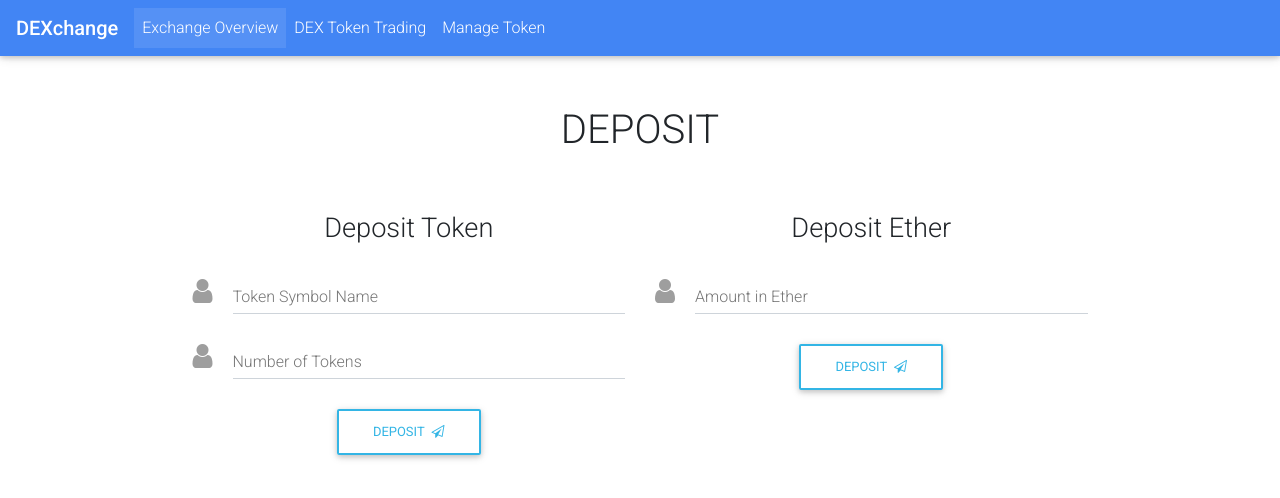
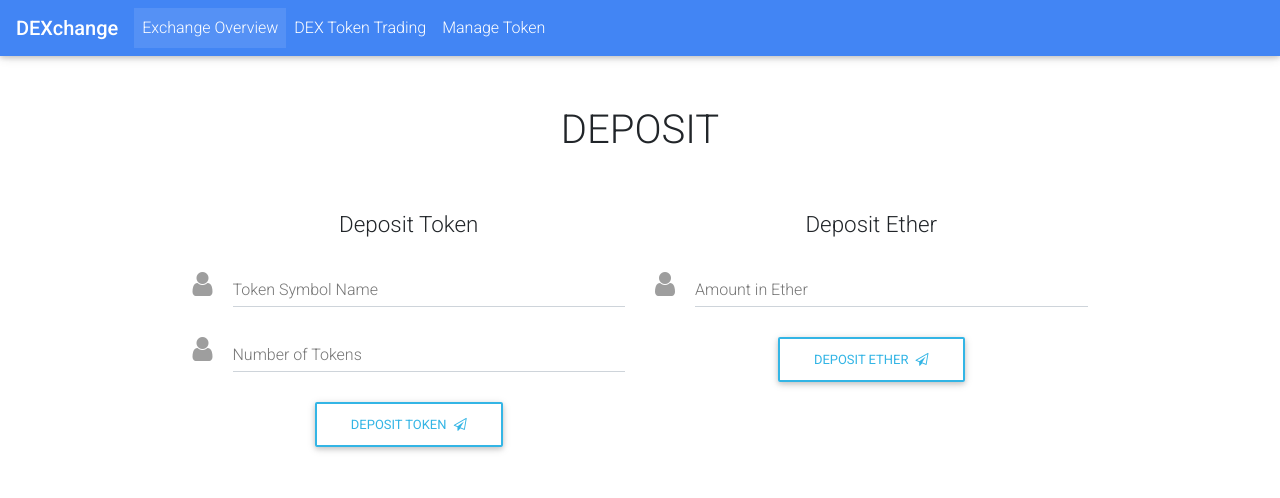
Before and after one commit to Parsh/DEXchange, a React (Create React App) app: page / in a window 1280 px wide. Shown: the top 498 px of the page. Built offline with nearby package versions, Linux system fonts and the light colour scheme.

Commit message:
slight changes

```diff
--- a/src/presentationalComponents/Deposit/EtherDeposit.js
+++ b/src/presentationalComponents/Deposit/EtherDeposit.js
@@ -5,13 +5,13 @@ import { Input, Button, Fa } from 'mdbreact';
 const EtherDeposit = props => {
   return (
     <form>
-      <p className="h3-responsive text-center mb-4">Deposit Ether</p>
+      <p className="h4-responsive text-center mb-4">Deposit Ether</p>
       <div className="grey-text">
         <Input label="Amount in Ether" icon="user" group type="text" />
       </div>
       <div className="text-center">
         <Button outline color="info">
-          Deposit <Fa icon="paper-plane-o" className="ml-1" />
+          Deposit Ether <Fa icon="paper-plane-o" className="ml-1" />
         </Button>
       </div>
     </form>
--- a/src/presentationalComponents/Deposit/TokenDeposit.js
+++ b/src/presentationalComponents/Deposit/TokenDeposit.js
@@ -4,14 +4,14 @@ import { Input, Fa, Button } from 'mdbreact';
 const TokenDeposit = props => {
   return (
     <form>
-      <p className="h3-responsive text-center mb-4">Deposit Token</p>
+      <p className="h4-responsive text-center mb-4">Deposit Token</p>
       <div className="grey-text">
         <Input label="Token Symbol Name" icon="user" />
         <Input label="Number of Tokens" icon="user" group type="text" />
       </div>
       <div className="text-center">
         <Button outline color="info">
-          Deposit <Fa icon="paper-plane-o" className="ml-1" />
+          Deposit Token <Fa icon="paper-plane-o" className="ml-1" />
         </Button>
       </div>
     </form>
```
